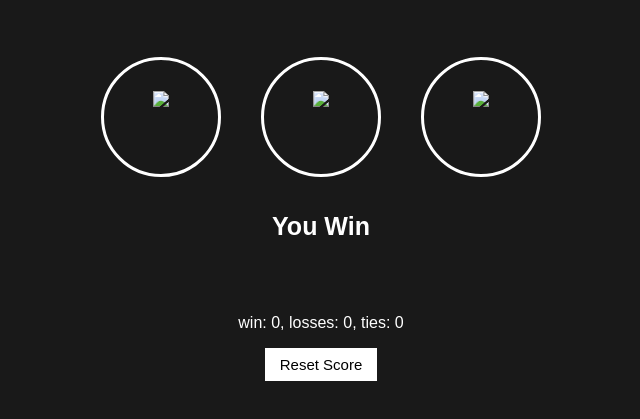
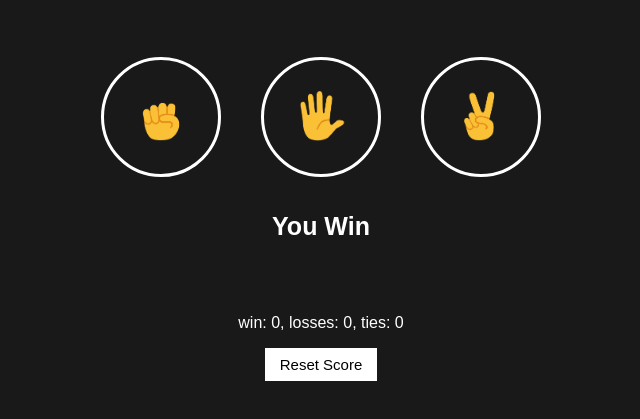
Before and after one commit to Ayush-Aryan-1/Rock-Paper-Scissors-Game, a plain HTML site: page index.html in a window 1280 px wide. Shown: the part 75-494 px from the top of the page, without its empty margins (319-959 px from the left). Drawn offline with Linux system fonts and the light colour scheme.

Commit message:
Update index.html

```diff
--- a/index.html
+++ b/index.html
@@ -10,20 +10,20 @@
     <div class="button-container">
     <button onclick= "
     playGame('rock');
-    "class="move-button"><img src="rock-paper-scissors-images/rock-emoji.png"
+    "class="move-button"><img src="rock-emoji.png"
      class="rock-icon"></button>
 
 
     <button onclick="
     playGame('paper');
-    " class="move-button"><img src="rock-paper-scissors-images/paper-emoji.png"
+    " class="move-button"><img src="paper-emoji.png"
      class="paper-icon"></button>
 
 
 
     <button onclick="
      playGame('scissors');
-    "class="move-button"><img src="rock-paper-scissors-images/scissors-emoji.png"
+    "class="move-button"><img src="scissors-emoji.png"
      class="scissors-icon" ></button>
     </div>
 
```
